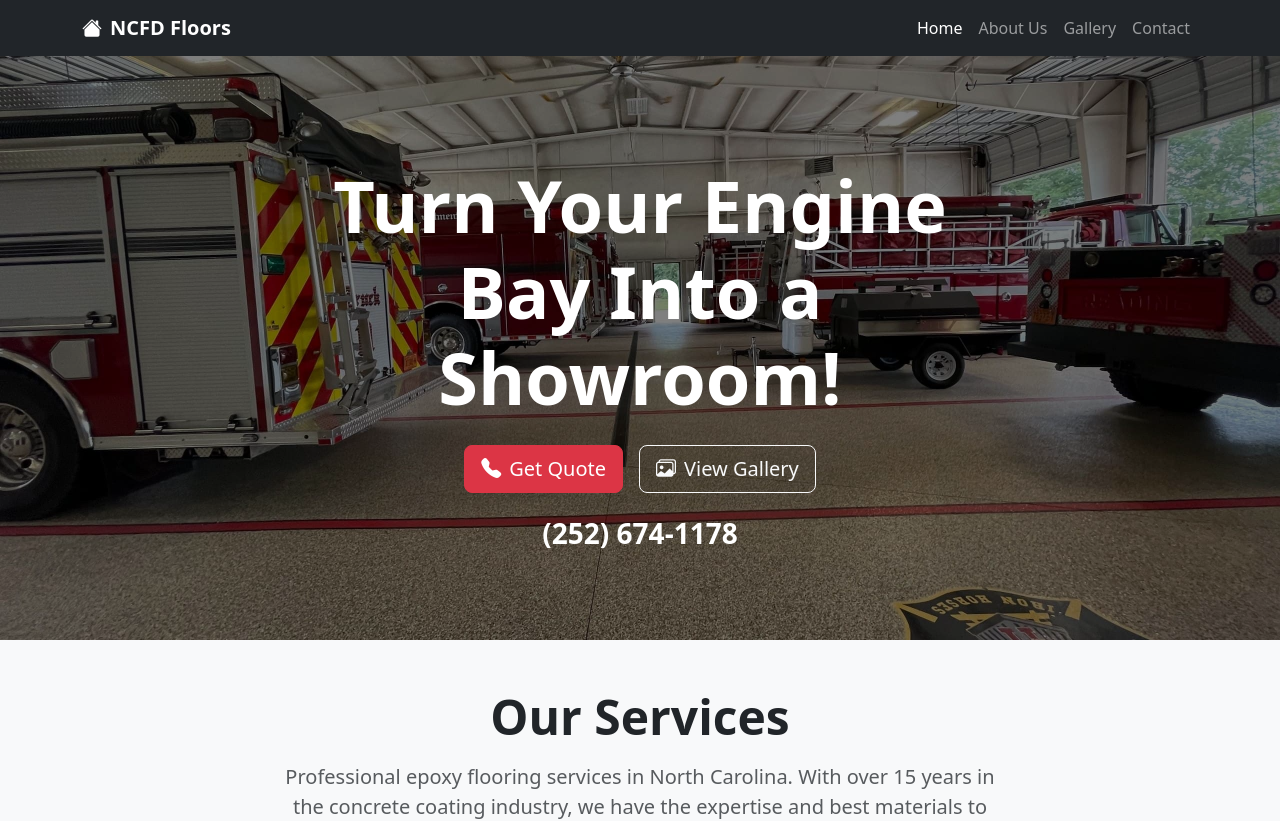
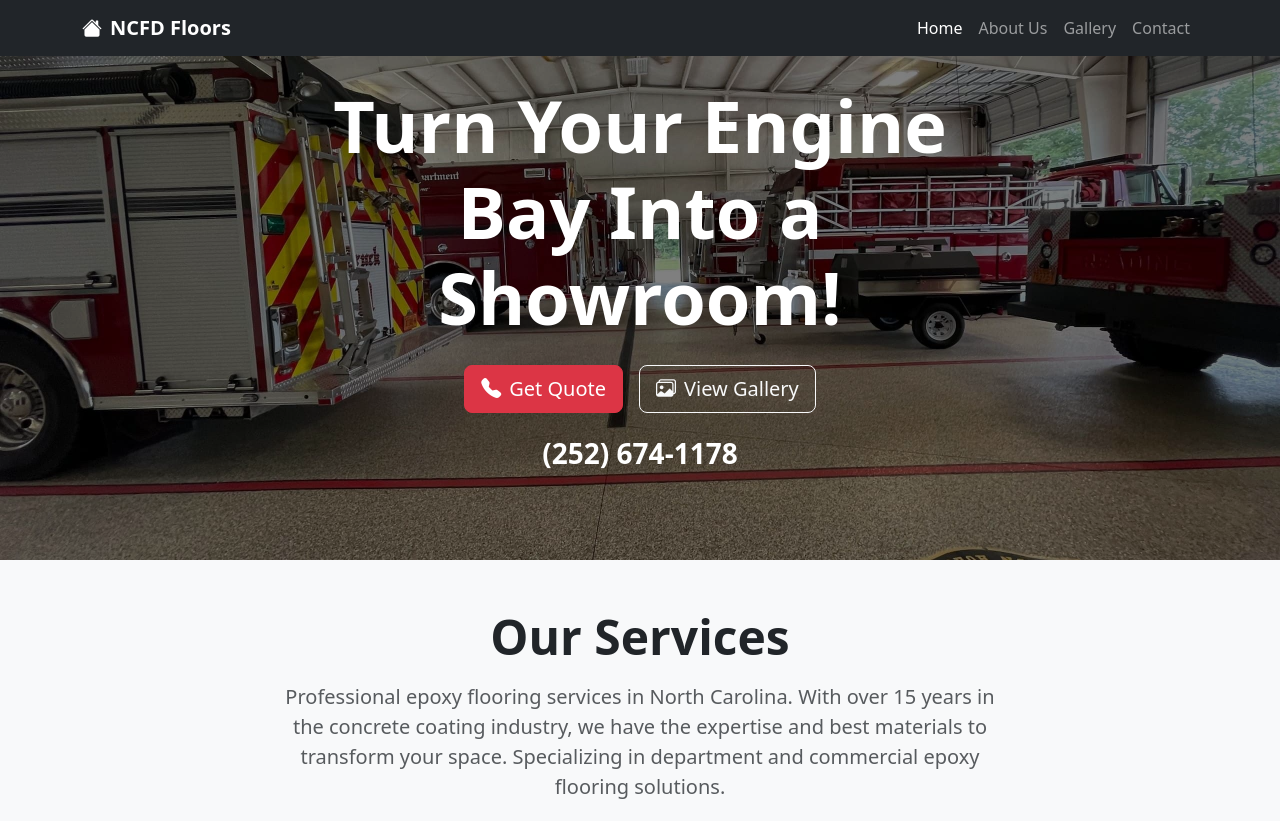
Before and after one commit to bcraftmath/billy, a plain HTML site: page index.html in a window 1280 px wide. Shown: the top 821 px of the page. Drawn offline with nearby package versions, Linux system fonts and the light colour scheme.

```diff
--- a/css/custom.css
+++ b/css/custom.css
@@ -6,8 +6,8 @@
     --ncfd-dark: #161616;
 }
 
-/* Fixed navbar compensation */
-.hero-section {
+/* Fixed navbar compensation - only for hero sections without background images */
+.hero-section:not([style*="background-image"]) {
     background: linear-gradient(135deg, var(--ncfd-dark) 0%, #2c2c2c 100%);
     padding-top: 80px;
 }
```
